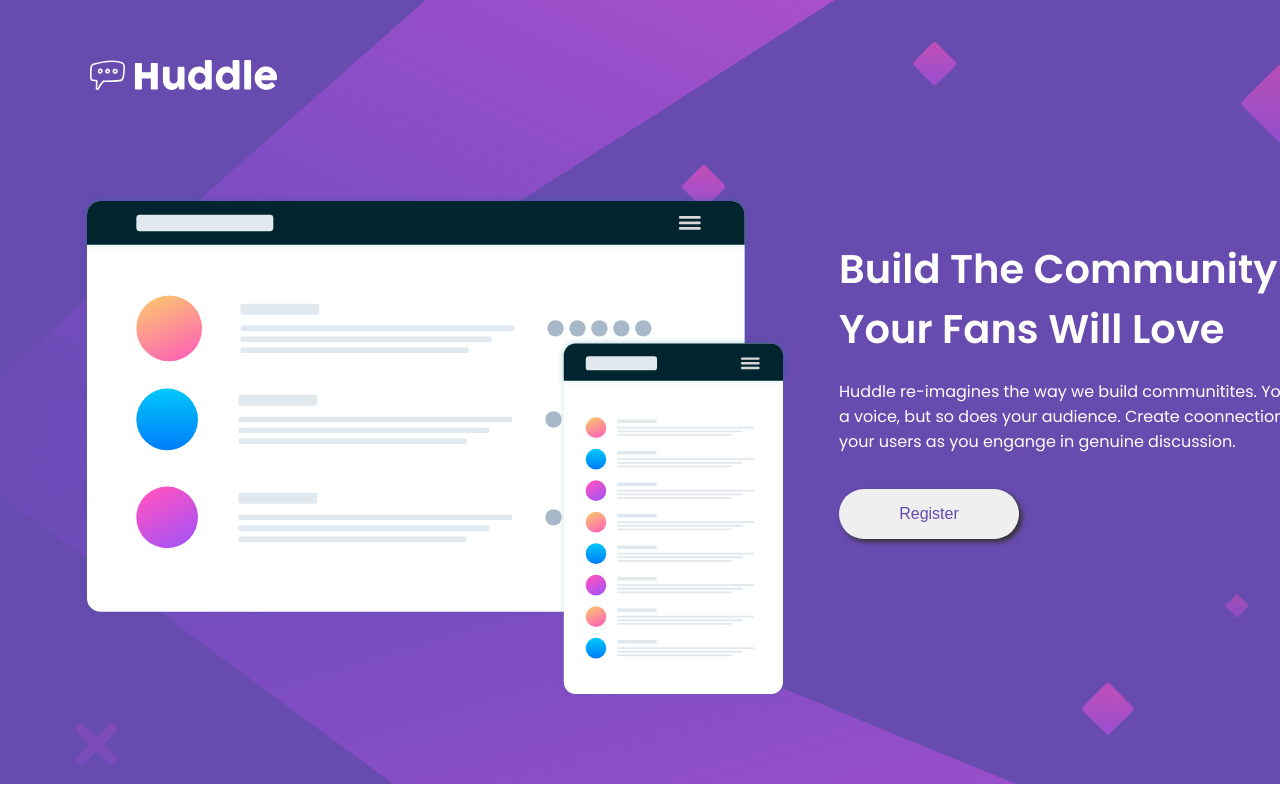
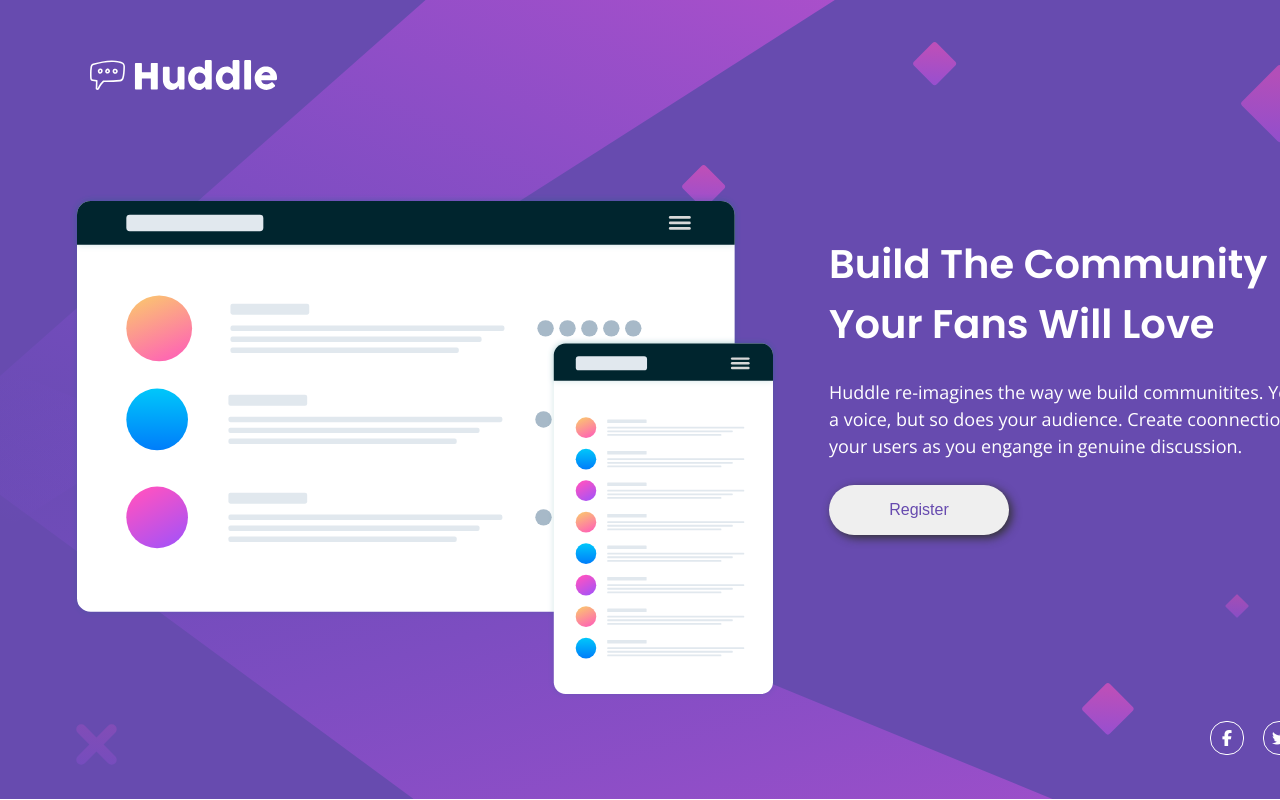
Before and after one commit to matiaswasiak/PlatziWebChallenge_1, a plain HTML site: page index.html in a window 1280 px wide. Shown: the top 800 px of the page. Drawn offline with nearby package versions, Linux system fonts and the light colour scheme.

Commit message:
Commit con SSH

```diff
--- a/index.html
+++ b/index.html
@@ -5,8 +5,10 @@
     <meta charset="UTF-8">
     <meta name="viewport" content="width=device-width, initial-scale=1.0">
     <title>Platzi Challenge #1</title>
+    <link href="https://fonts.googleapis.com/css2?family=Open+Sans&display=swap" rel="stylesheet">
     <link href="https://fonts.googleapis.com/css2?family=Poppins:wght@400;600;700&display=swap" rel="stylesheet">
     <link rel="stylesheet" href="styles.css">
+    <script src="https://kit.fontawesome.com/1d51607284.js" crossorigin="anonymous"></script>
 </head>
 
 <body>
@@ -26,10 +28,10 @@
             </div>
         </main>
         <footer>
-            <div>
-                <i></i>
-                <i></i>
-                <i></i>
+            <div class="footer">
+                <i class="fa fa-facebook-f facebook"></i>
+                <i class="fa fa-twitter"></i>
+                <i class="fa fa-instagram"></i>
             </div>
         </footer>
     </div>
--- a/styles.css
+++ b/styles.css
@@ -9,7 +9,8 @@ header img {
 }
 
 main {
-    padding: 80px;
+    padding: 70px;
+    padding-bottom: 0px;
     display: flex;
     justify-content: center;
 }
@@ -17,6 +18,7 @@ main {
 .container {
     background-color: hsl(257, 40%, 49%);
     background-image: url('/images/bg-desktop.svg');
+    background-repeat: no-repeat;
     width: 1440px;
     margin: 0 auto;
 }
@@ -29,12 +31,19 @@ div h1, p {
 div h1 {
     font-size: 40px;
     font-weight: 600;
-    margin-bottom: 20px;
+    margin-top: 5px;
+    margin-bottom: 25px;
 }
 
 div p {
-    font-size: 16px;
-    margin-bottom: 35px;
+    font-family: 'Open Sans', sans-serif;
+    font-size: 18px;
+    line-height: 1.5em;
+    margin-bottom: 25px;
+}
+
+.image {
+    margin-top: 10px;
 }
 
 .content-text {
@@ -50,5 +59,33 @@ button {
     height: 50px;
     border: 0 solid ;
     border-radius: 100px;
-    box-shadow: 3px 3px 5px #333333;
+    box-shadow: 3px 3px 10px #333333;
 }
+
+footer {
+    padding-right: 90px;
+    height: 95px;
+    line-height: 70px;
+    display: flex;
+    justify-content: flex-end;
+}
+
+/* footer div i {
+    font-size: 30px;
+    color: white;
+    width: 50px;
+    height: 50px;
+    border: 1px solid red;
+    border-radius: 100px;
+} */
+
+i.fa {
+    font-size: 1em;
+    width: 2em;
+    text-align: center;
+    line-height: 2em;
+    color: #fff;
+    border: 1px solid white;
+    border-radius: 1em;
+    margin-left: 15px;
+}
```
